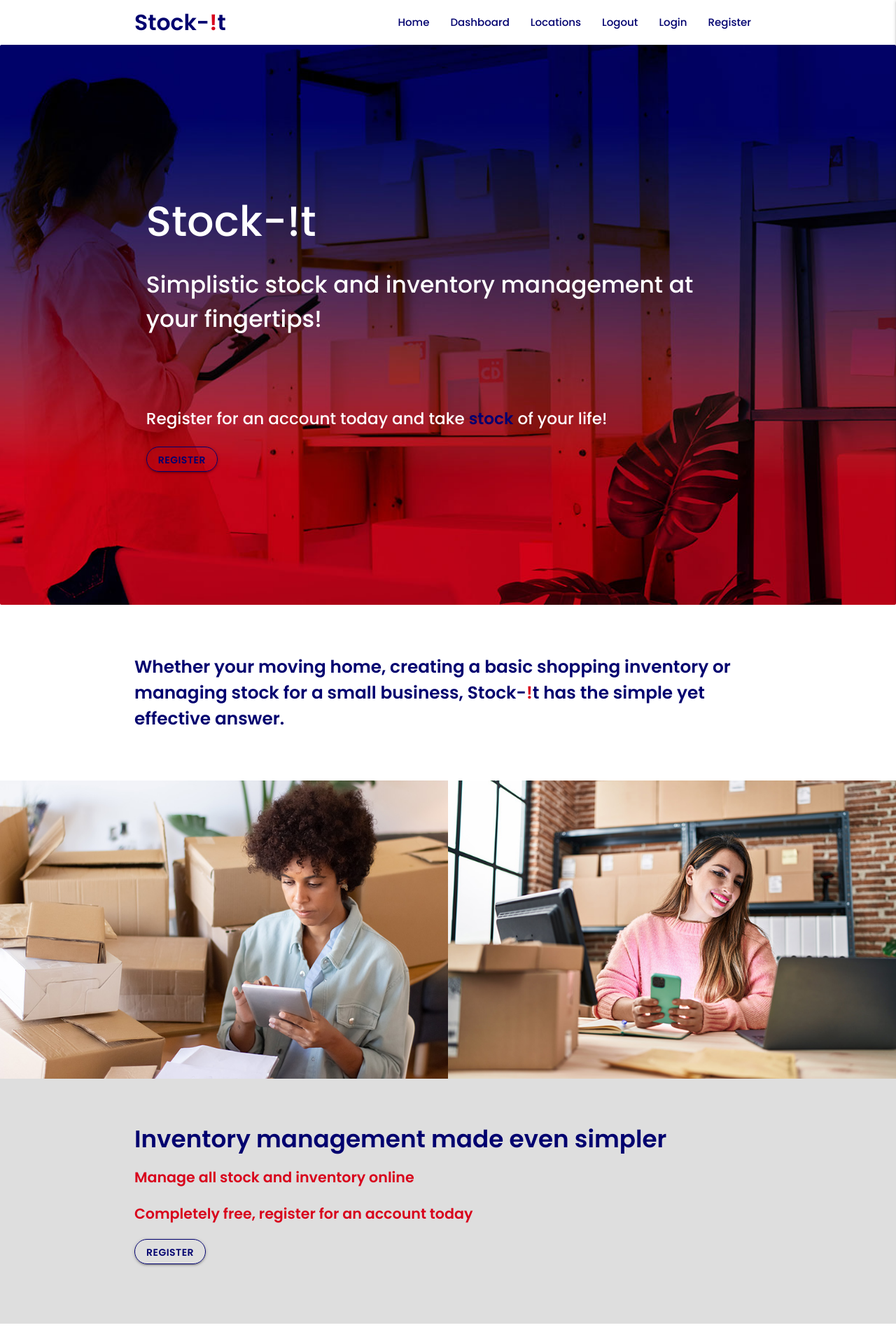
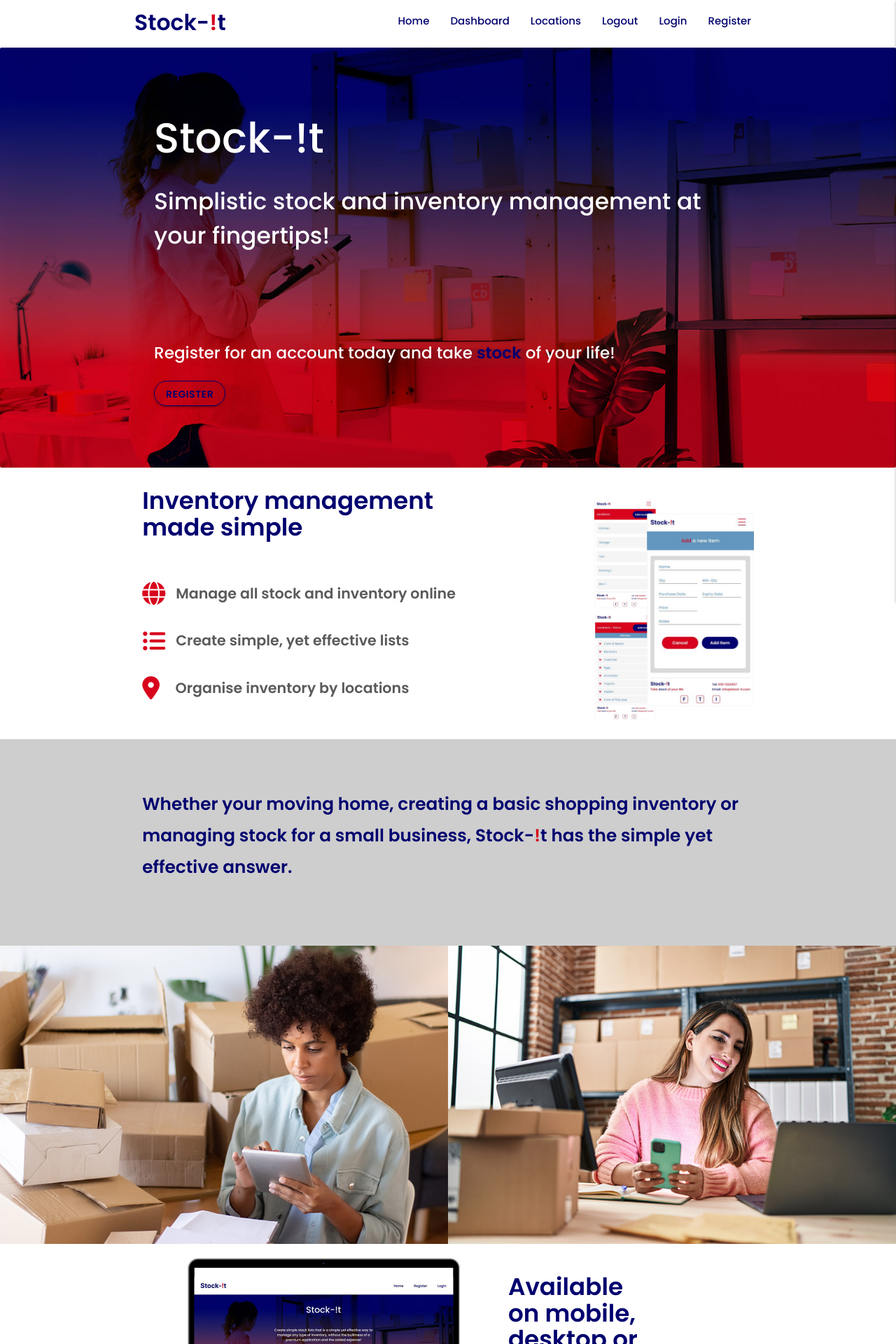
Before and after one commit to DaveWhiteh/SI-Test, a Flask app: page / in a window 1280 px wide. Shown: the top 1920 px of the page at 70% size. Run offline with Flask 3, Linux system fonts and the light colour scheme; some libraries are stand-ins or nearby versions.

Commit message:
Alter content and styles for the whole home page

```diff
--- a/static/css/style.css
+++ b/static/css/style.css
@@ -38,16 +38,6 @@ main {
 
 }
 
-.row {
-    margin: 0 !important;
-    padding: 0 !important;
-}
-
-.col {
-    margin: 0 !important;
-    padding: 0 !important;
-}
-
 /* --------------------------------------------------------------------------------------- Background Colors */
 
 .bg-color-white {
@@ -55,7 +45,7 @@ main {
 }
 
 .bg-color-grey {
-    background-color: #F5F5F5;
+    background-color: #cecece;
 }
 
 /* --------------------------------------------------------------------------------------- Text Colors */
@@ -66,6 +56,10 @@ main {
 
 .text-red {
     color: #D8031C;
+}
+
+.text-grey {
+    color: #5A5A5A;
 }
 
 /* --------------------------------------------------------------------------------------- Buttons */
@@ -94,6 +88,31 @@ main {
     color: #01016F;
 }
 
+ul {
+    list-style: none;
+    padding-left: 0;
+}
+
+li {
+    margin-bottom: 0.5rem;
+    display: flex;
+    align-items: center;
+    line-height: 4rem;
+}
+
+li span {
+    display: flex;
+    font-size: 125%;
+}
+
+li i {
+    margin-right: 1rem;
+}
+
+li i.fa-location-dot {
+    margin-right: 1.5rem;
+}
+
 /* --------------------------------------------------------------------------------------- Navbar */
 
 nav ul a {
@@ -104,7 +123,7 @@ nav ul a {
 /* --------------------------------------------------------------------------------------- Jumbotron */
 
 .jumbotron-image {
-    height: 100vh;
+    height: 75vh;
     background-image: url('../images/homepage_1920x768.jpg');
     background-repeat: no-repeat;
     background-size: cover;
@@ -122,11 +141,12 @@ nav ul a {
 }
 
 .jumbo-subtitle {
-    margin-bottom: 100px;
+    margin-bottom: 125px;
     font-size: 125%;
 }
 
 .jumbo-text {
+
     font-size: 110%;
 }
 
@@ -144,7 +164,7 @@ nav ul a {
 }
 
 .image-position1 {
-
+   width: 100%;
 
 
 }
@@ -156,11 +176,24 @@ nav ul a {
 
 .banner-bg {
     height: 350px;
-    background-color: rgba(90, 90, 90, 0.2);
+    background-color: #cecece;
+}
+
+.banner-title {
+    margin-bottom: 3rem;
+}
+
+.banner-content {
+    display: flex;
+    align-items: center;
 }
 
 .banner-text {
     font-size: 125%;
+}
+
+.caption-text {
+    line-height: 3rem;
 }
 
 .devices-title {
@@ -168,8 +201,15 @@ nav ul a {
 }
 
 .devices-text {
-    max-width: 60%;
     font-size: 125%;
+}
+
+.no-padding {
+    padding: 0;
+}
+
+.no-margin {
+    margin: 0;
 }
 
 /* --------------------------------------------------------------------------------------- Footer */
--- a/templates/home.html
+++ b/templates/home.html
@@ -16,7 +16,35 @@
         </div>
     </section>
 
-    <section id="caption" class="container-wrapper">
+    <section id="banner" class="">
+        <div class="container ">
+            <div class="row banner-content">
+                <div class="col s12 l7 ">
+                    <h4 class="text-blue text-semibold banner-title">Inventory management made simple</h4>
+                    <ul>
+                        <li>
+                            <i class="fas fa-globe fa-2x icon-red"></i>
+                            <span class="text-grey text-semibold">Manage all stock and inventory online</span>
+                        </li>
+                        <li>
+                            <i class="fas fa-list-ul fa-2x icon-red"></i>
+                            <span class="text-grey text-semibold">Create simple, yet effective lists</span>
+                        </li>
+                        <li>
+                            <i class="fas fa-location-dot fa-2x icon-red"></i>
+                            <span class="text-grey text-semibold">Organise inventory by locations</span>
+                        </li>
+                    </ul>
+                </div>
+                <div class="col s12 l5 right-align">
+                    <img src="../static/images/Group 27.png" class="image-position2"
+                        alt="Lady moving house, using stock-it on tablet.">
+                </div>
+            </div>
+        </div>
+    </section>
+
+    <section id="caption" class="container-wrapper bg-color-grey">
         <div class="container">
             <div class="row caption-text">
                 <div class="col s12">
@@ -30,13 +58,13 @@
 
     <section id="image-1" class="">
         <div class="row">
-            <div class="col s12 m6">
+            <div class="col s12 m6 no-padding">
                 <picture>
                     <img src="../static/images/about.jpg" class="image-position"
                         alt="Lady moving house, using stock-it on tablet.">
                 </picture>
             </div>
-            <div class="col s12 m6">
+            <div class="col s12 m6 no-padding">
                 <picture>
                     <img src="../static/images/about-3.jpg" class="image-position"
                         alt="Lady moving house, using stock-it on tablet.">
@@ -45,29 +73,16 @@
         </div>
     </section>
 
-    <section id="banner" class="container-wrapper banner-bg">
-        <div class="container">
+    <section id="banner" class="">
+        <div class="container ">
             <div class="row">
-                <div class="col s12">
-                    <h4 class="text-blue text-semibold">Inventory management made even simpler</h4>
-                    <p class="banner-text text-red text-semibold">Manage all stock and inventory online</p>
-                    <p class="banner-text text-red text-semibold">Completely free, register for an account today</p>
-                    <a href="" class="btn">Register</a>
-                </div>
-            </div>
-        </div>
-    </section>
-
-    <section id="devices" class="">
-        <div class="container-wrapper">
-            <div class="row center-align">
-                <div class="col s12 l8">
+                <div class="col s12 l7">
                     <img src="../static/images/about-laptop.jpg" class="image-position1"
                         alt="Lady moving house, using stock-it on tablet.">
                 </div>
-                <div class="col s12 l4 left-align">
+                <div class="col s12 l5">
                     <h4 class="devices-title text-blue text-semibold">Available on mobile, desktop or tablet</h4>
-                    <p class="devices-text text-red text-medium">Use Stock-!t on mobile, desktop, or tablet, thanks to a responsive design. You can update inventory in real time from any location.</p>
+                    <p class="devices-text text-grey text-medium">Use Stock-!t on mobile, desktop, or tablet, thanks to a responsive design. You can update inventory in real time from any location.</p>
                     <a href="" class="btn">Login</a>
                 </div>
             </div>
@@ -76,7 +91,7 @@
 
     <section id="image-1" class="">
         <div class="row">
-            <div class="col s12">
+            <div class="col s12 no-padding">
                 <picture>
                     <img src="../static/images/about-2.jpg" class="image-position"
                         alt="Lady moving house, using stock-it on tablet.">
@@ -87,19 +102,15 @@
 
     <section id="experience" class="container-wrapper banner-bg">
         <div class="container">
-            <div class="row center-align">
-                <div class="col s12">
+            <div class="row">
+                <div class="col s12 center-align">
                     <h4 class="text-blue text-semibold">Experience the simplest stock and inventory management tool</h4>
                 </div>
             </div>
             <div class="row">
-                <div class="col s12 l4">
+                <div class="col s12 center-align">
                     <p class="devices-text text-red text-semibold">Take <span class="text-blue">stock</span> of your life</p>
                     <a href="" class="btn">Register</a>
-                </div>
-                <div class="col s12 l8 right-align">
-                    <img src="../static/images/Group 27.png" class="image-position2"
-                        alt="Lady moving house, using stock-it on tablet.">
                 </div>
             </div>
         </div>
```
